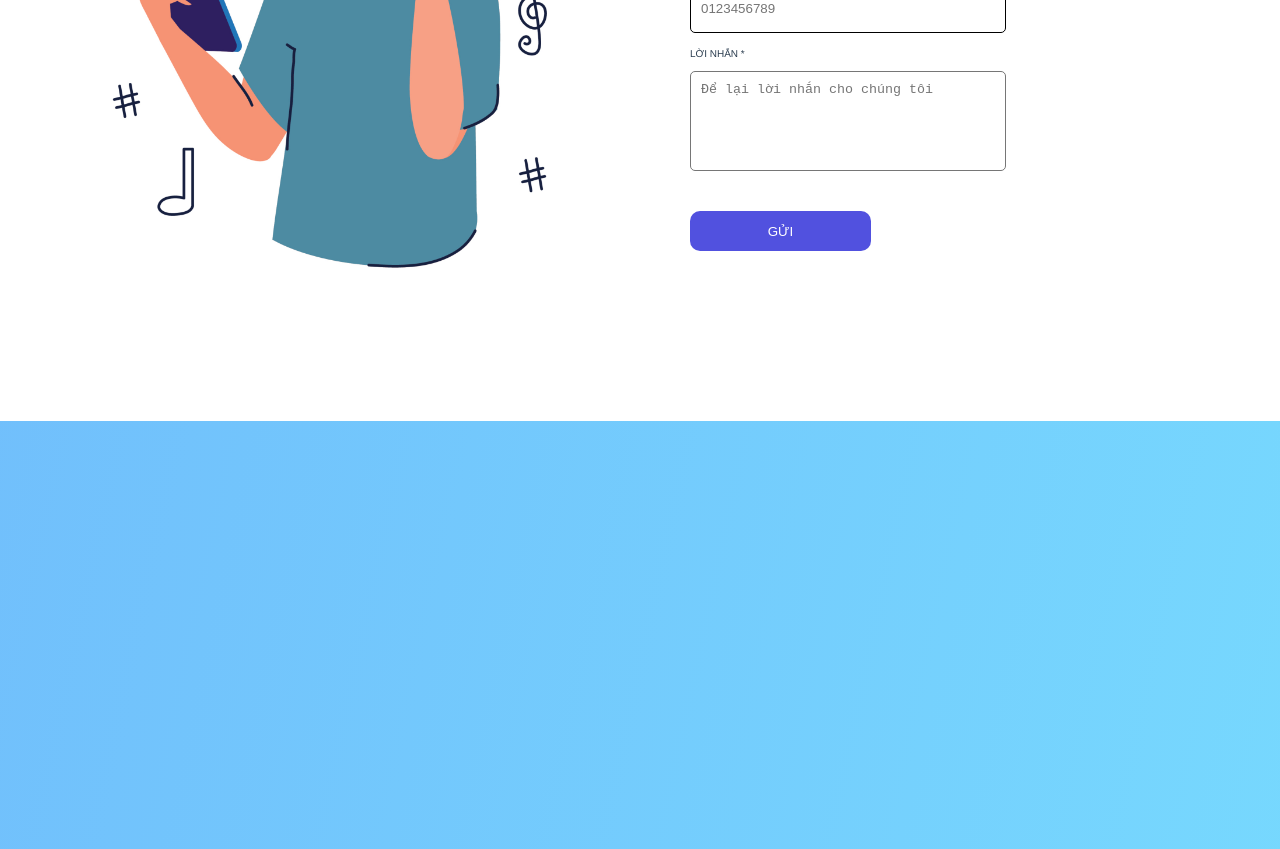
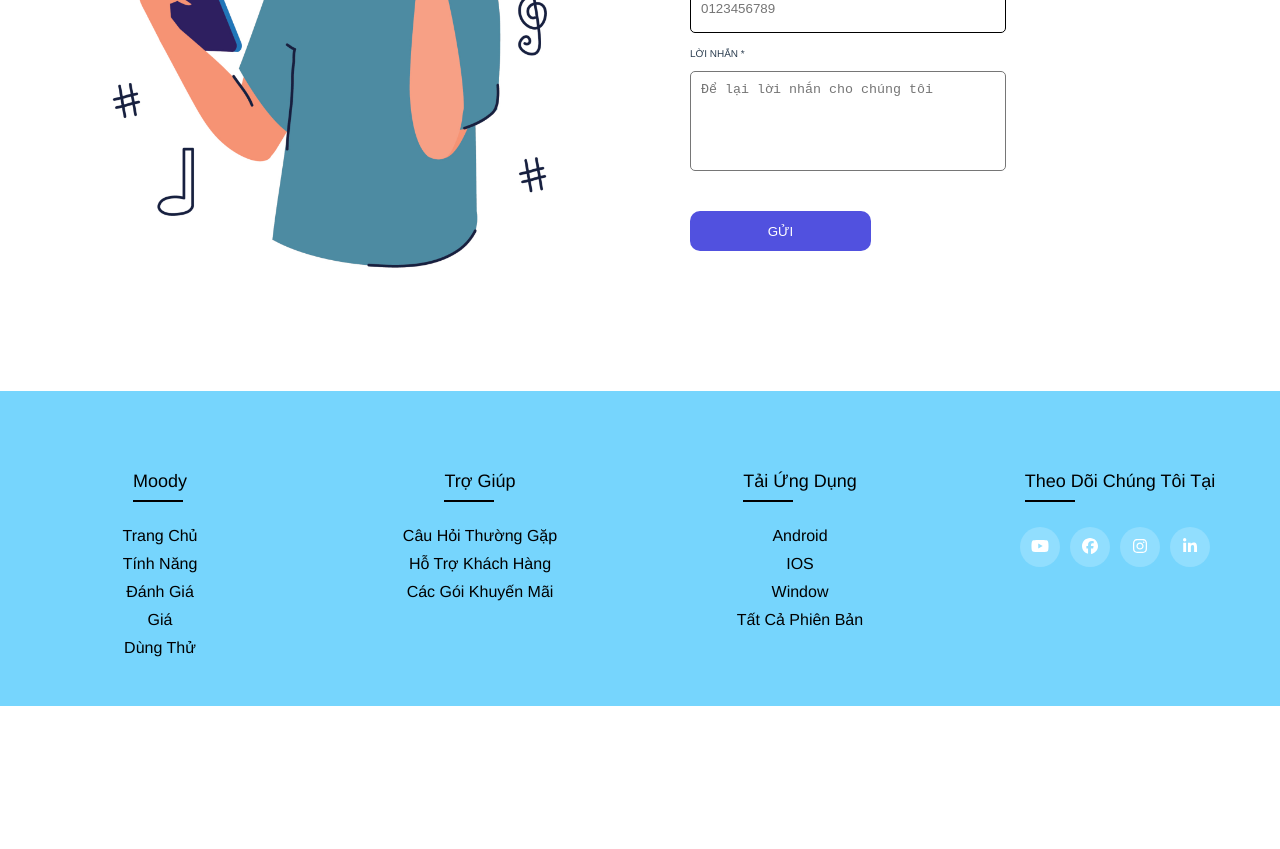
Before and after one commit to huylamuit/Moody, a Vue app: page / in a window 1280 px wide. Shown: the part 4540-5389 px from the top of the page. After the commit the page ends 5246 px from the top, so only its background shows below. Built offline with nearby package versions, Linux system fonts and the light colour scheme.

Commit message:
add footer

```diff
--- a/package.json
+++ b/package.json
@@ -20,6 +20,7 @@
   "devDependencies": {
     "@babel/core": "^7.12.16",
     "@babel/eslint-parser": "^7.12.16",
+    "@fortawesome/fontawesome-free": "^6.4.2",
     "@vue/cli-plugin-babel": "~5.0.0",
     "@vue/cli-plugin-eslint": "~5.0.0",
     "@vue/cli-service": "~5.0.0",
--- a/src/components/pages/HomePage.vue
+++ b/src/components/pages/HomePage.vue
@@ -552,9 +552,48 @@
       </div>
     </div>
     <div class="seventh-section">
-      <div class="seventh-section ">
-
-      </div>
+        <footer class="footer">
+          <div class="container row">
+            <div class="footer-col">
+              <h4>Moody</h4>
+              <ul>
+                <li><a href="#">Trang chủ</a></li>
+                <li><a href="#">Tính năng</a></li>
+                <li><a href="#">Đánh giá</a></li>
+                <li><a href="#">Giá</a></li>
+                <li><a href="#">Dùng thử</a></li>
+              </ul>
+            </div>
+            <div class="footer-col">
+              <h4>Trợ giúp</h4>
+              <ul>
+                <li><a href="#">Câu hỏi thường gặp</a></li>
+                <li><a href="#">Hỗ trợ khách hàng</a></li>
+                <li><a href="#">Các gói khuyến mãi</a></li>
+              </ul>
+            </div>
+            <div class="footer-col">
+              <h4>Tải ứng dụng</h4>
+              <ul>
+                <li><a href="#">Android</a></li>
+                <li><a href="#">iOS</a></li>
+                <li><a href="#">Window</a></li>
+                <li><a href="#">Tất cả phiên bản</a></li>
+              </ul>
+            </div>
+            <div class="footer-col">
+              <h4>Theo dõi chúng tôi tại</h4>
+              <div class="social-links">
+                <a href="#">
+                  <i class="fa-brands fa-youtube"></i>
+                 </a>
+                <a href="#"><i class="fa-brands fa-facebook"></i></a>
+                <a href="#"><i class="fa-brands fa-instagram"></i></a>
+                <a href="#"><i class="fa-brands fa-linkedin-in"></i></a>
+              </div>
+            </div>
+          </div>
+        </footer>
     </div>
         <div class="banner1"></div>
         <div class="banner2">
@@ -620,11 +659,13 @@
 </template>
 
 <script setup>
+
 /*
  Jump to another section
 */
 /*
 Slide step */
+
 let currentIndex = 0;
 
 function nextSlide() {
@@ -650,12 +691,13 @@ function updateSlider() {
 <style>
     .home{
         width: 100%;
-        height: 6000px;
+        min-height: 5246px;
         position: relative;
         overflow: hidden;
+        background-color: #76D5FD;
+
     }
-
-    .first-section, .second-section,.third-section,.fourth-section,.fifth-section,.sixth-section{
+    .first-section, .second-section,.third-section,.fourth-section,.fifth-section,.sixth-section,.seventh-section{
         position: relative;
         display: flex;
         margin-top: 20px;
@@ -1020,6 +1062,95 @@ line-height: 120%; /* 48px */
 
 
     }
+
+    /* seventh - section */
+    .seventh-section{
+      bottom: 0;
+      padding: 0px;
+      top: 250px;
+      width: 100%;
+    }
+    .footer {
+      background-color: #76D5FD;
+      width: 100%;
+      padding: 80px 0;
+    }
+
+    .container {
+      width: 100%;
+      margin: auto;
+    }
+
+    .row {
+      display: flex;
+      flex-wrap: wrap;
+    }
+
+    ul {
+      list-style: none;
+    }
+
+    .footer-col {
+      width: 25%;
+      padding: 0 15px;
+    }
+
+    .footer-col h4 {
+      font-size: 18px;
+      color: #000000;
+      text-transform: capitalize;
+      margin-bottom: 35px;
+      font-weight: 500;
+      position: relative;
+    }
+
+    .footer-col h4::before {
+      content: "";
+      position: absolute;
+      bottom: -10px;
+      background-color: #010101;
+      width: 50px;
+      height: 2px;
+    }
+
+    .footer-col ul li:not(:last-child) {
+      margin-bottom: 10px;
+    }
+
+    .footer-col ul li a {
+      color: #000000;
+      display: block;
+      font-size: 1rem;
+      font-weight: 300;
+      text-transform: capitalize;
+      text-decoration: none;
+      transition: all 0.3s ease;
+    }
+
+    .footer-col ul li a:hover {
+      color: #FFF;
+      padding-left: 7px;
+    }
+
+    .footer-col .social-links a {
+      color: #FFF;
+      background-color: rgba(255, 255, 255, 0.2);
+      display: inline-block;
+      height: 40px;
+      width: 40px;
+      border-radius: 50%;
+      text-align: center;
+      margin: 0 10px 10px 0;
+      line-height: 40px;
+      transition: all 0.5s ease;
+    }
+
+    .footer-col .social-links a:hover {
+      color: #151515;
+      background-color: #FFF;
+    }
+
+
     h1{
         color: #000;
 
@@ -1120,7 +1251,7 @@ line-height: 120%; /* 48px */
         margin-right: 20px;
         padding: 30px;
         box-sizing: border-box;
-        background-color: #6DADFA;
+        background-color: #74CAFD;
         display: flex;
         flex-direction: column;
       }
@@ -1207,4 +1338,5 @@ line-height: 120%; /* 48px */
           color: #666;
         }
       }
+
 </style>
--- a/src/main.js
+++ b/src/main.js
@@ -1,6 +1,7 @@
 import Vue from 'vue'
 
-
+import '@fortawesome/fontawesome-free/css/all.css'
+import '@fortawesome/fontawesome-free/js/all.js'
 /* import the fontawesome core */
 import { library } from '@fortawesome/fontawesome-svg-core'
 
```
Also changed, not shown: 1 other file (tests, documents, lock files or other folders).
